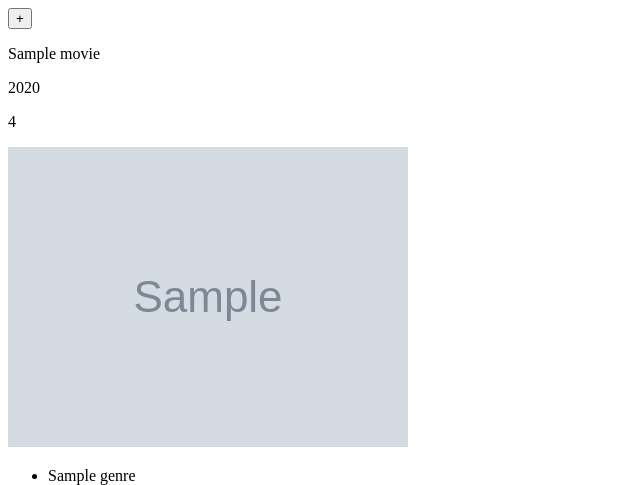
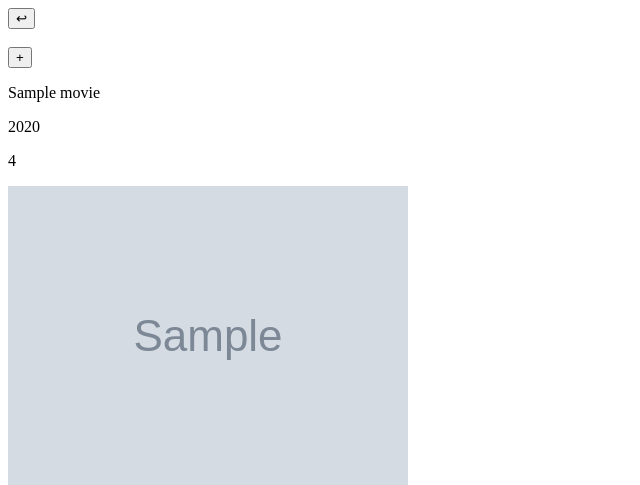
Before and after one commit to magalifabri/magalis-favourites, a PHP site: template Views/Movie/searchShow.php in a window 1280 px wide. Shown: the part 36-521 px from the top of the page, without its empty margins (0-640 px from the left). Run offline with PHP 8.4, Linux system fonts and the light colour scheme; the visitor is signed in with stand-in values (Sample User, id 1); tables that the repository leaves empty or names only in its code hold one stand-in row (values such as "Sample post"); the template is opened without the code that fills it: most values are stand-ins (such as "Sample title", 1, 10 or a date in 2020); grey boxes marked "Sample" are stand-in pictures.

Commit message:
Add button to go back to search result overview

```diff
--- a/Views/Movie/searchShow.php
+++ b/Views/Movie/searchShow.php
@@ -1,5 +1,8 @@
 <?php require_once 'Views/includes/header.php' ?>
 
+<button class="back" onclick="history.back()"> ↩︎ </button>
+<br>
+<br>
 <main>
     <?php if (empty($_SESSION['loggedIn'])) : ?>
         <p>permission denied</p>
```
